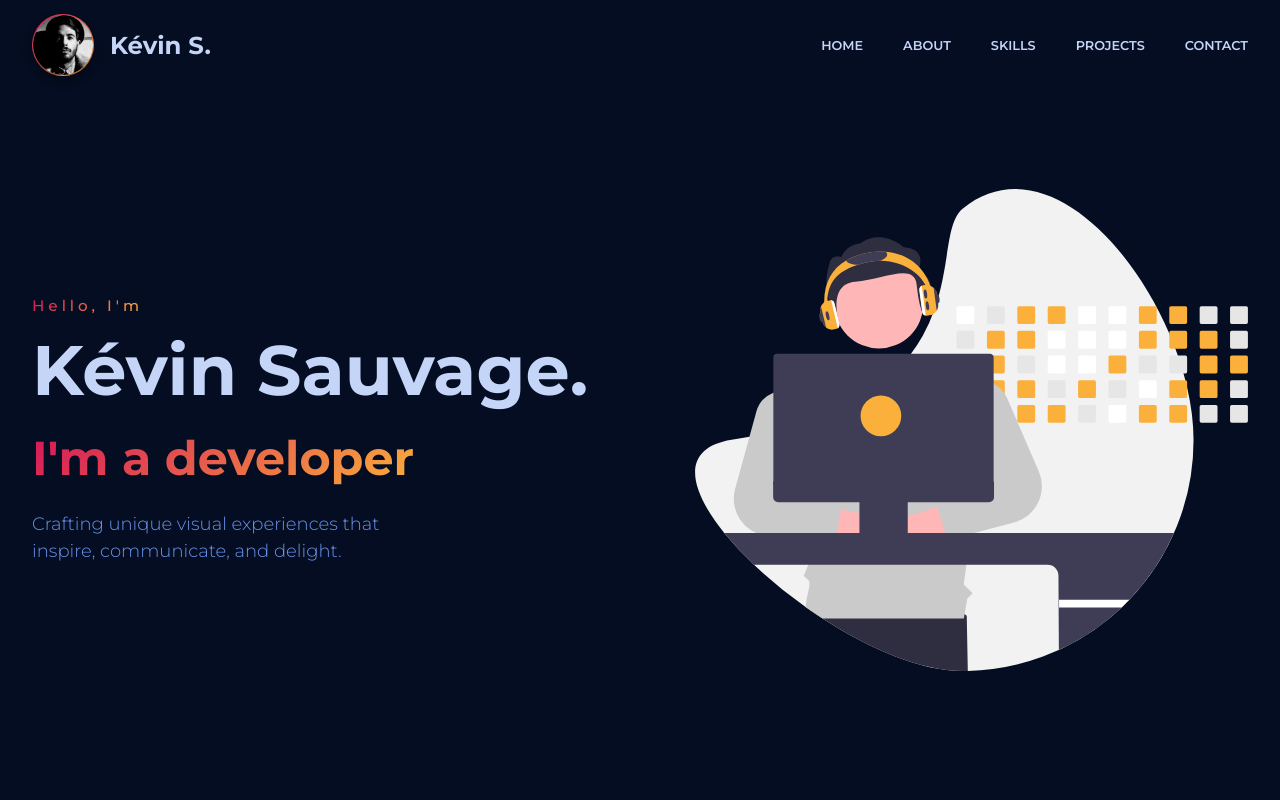
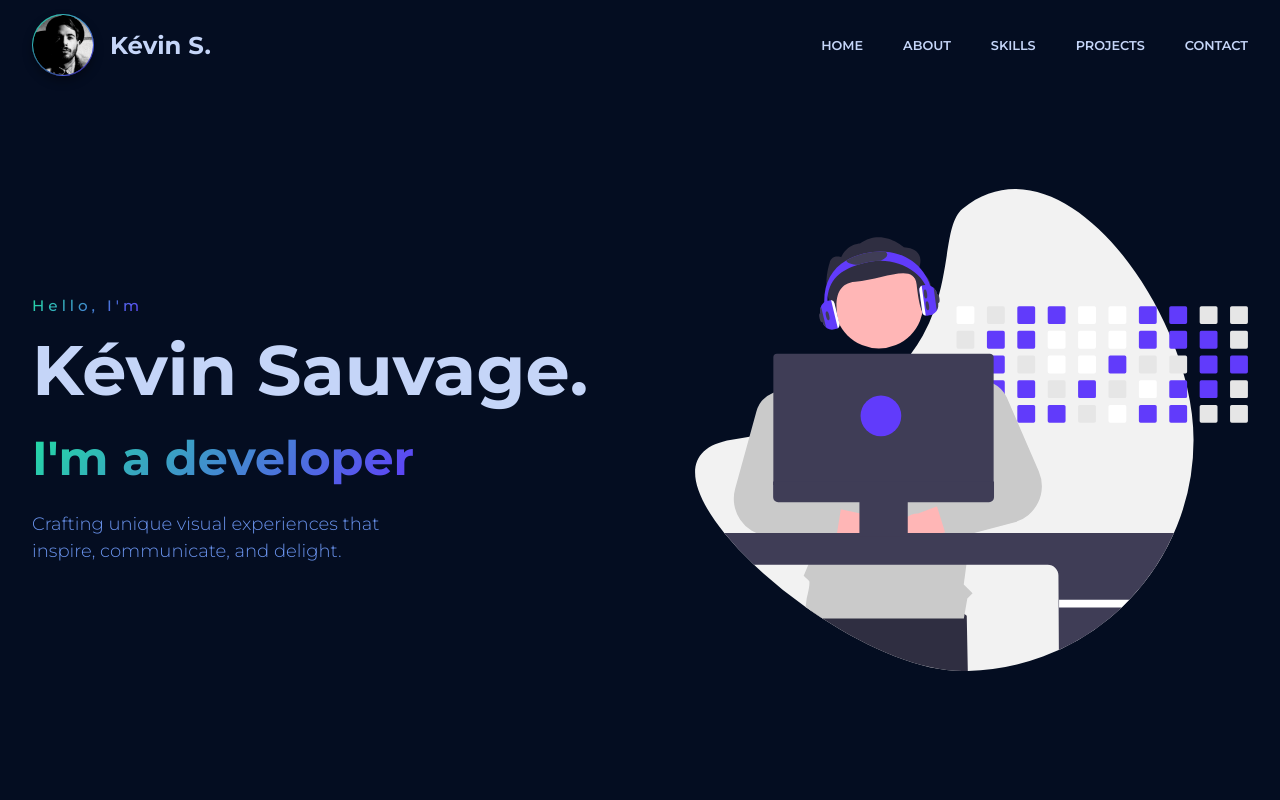
Before and after one commit to kevinsauvage/next-portfolio, a Next.js app: page / in a window 1280 px wide. Shown: the top 800 px of the page. Built offline with nearby package versions, Linux system fonts and the light colour scheme.

Commit message:
fix style

```diff
--- a/styles/theme.scss
+++ b/styles/theme.scss
@@ -2,8 +2,8 @@ $surface: #0f317c;
 $surface-light: #c0c0c0;
 
 $colors-dark: (
-  primary: #d4145a,
-  secondary: #fbb03b,
+  primary: #22dda2,
+  secondary: #613bfb,
   surface-100: lighten($surface, 20%),
   surface-200: lighten($surface, 15%),
   surface-300: lighten($surface, 10%),
```
Also changed, not shown: src/images/banner.svg.
